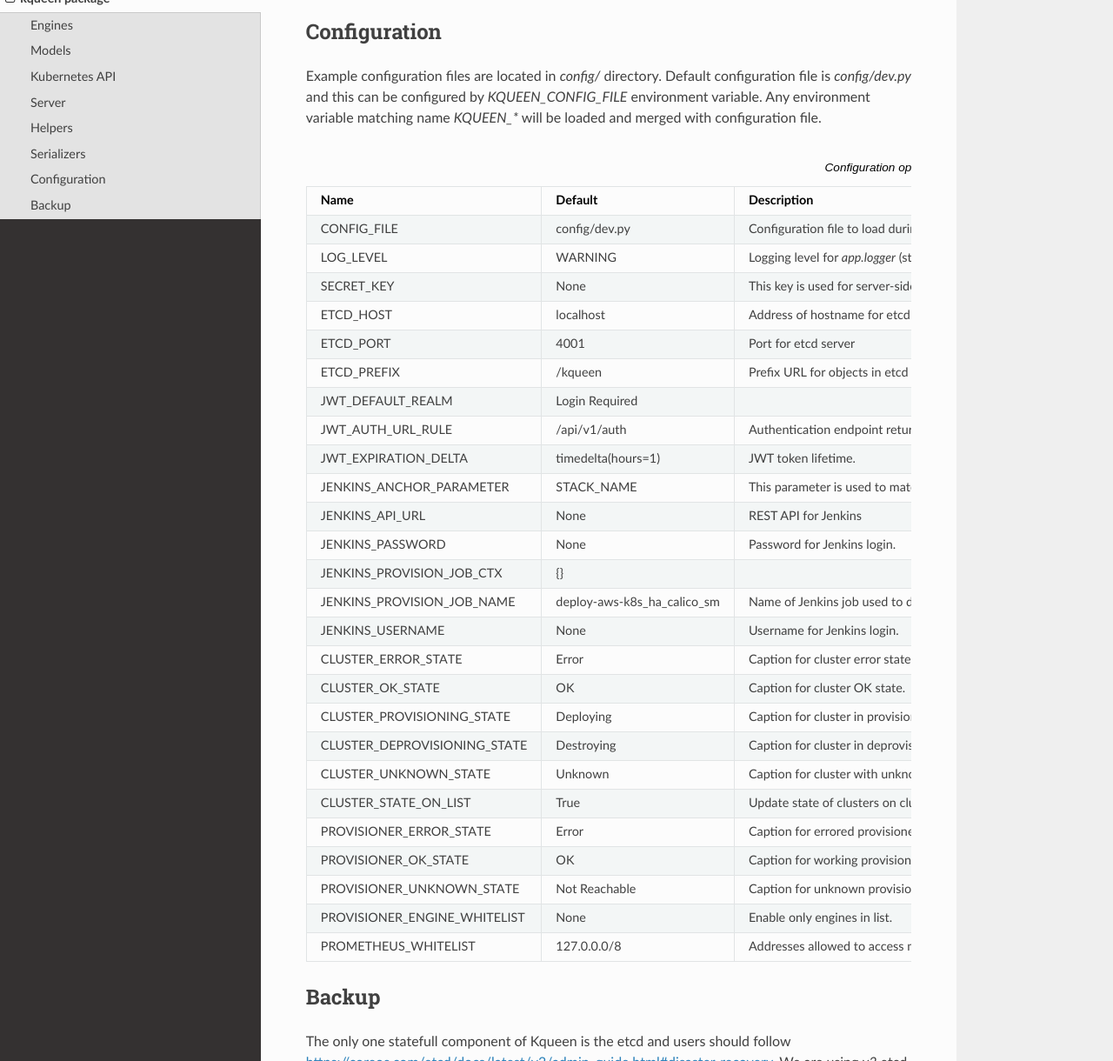
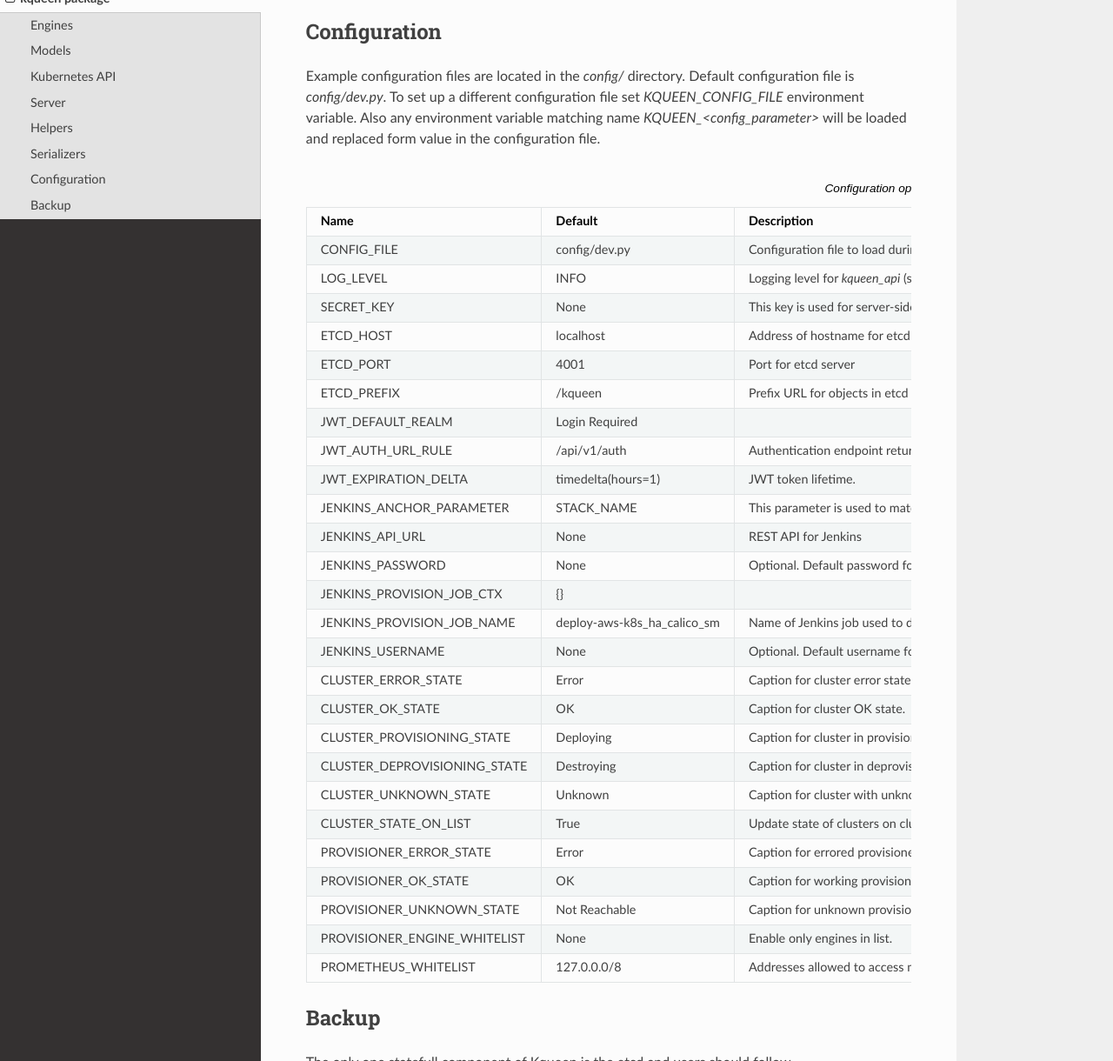
Before and after one commit to Mirantis/kqueen, a Sphinx documentation site: the page built from docs/kqueen.rst, in a window 1280 px wide and 1400 px high, scrolled down 1040 px, cut to the strip 180-1400 px from the top of the window. Shown: the whole strip at 87% size. Built offline with Sphinx 7.4.7 and the Read the Docs theme 2.0.0, drawn with Linux system fonts in a browser that asks for light colours.

Commit message:
[DOCS] Update 'Configuration' section
- Mark Jenkins username\password optional
- Update default log level

```diff
--- a/docs/kqueen.rst
+++ b/docs/kqueen.rst
@@ -52,7 +52,9 @@ Serializers
 Configuration
 --------------
 
-Example configuration files are located in `config/` directory. Default configuration file is `config/dev.py` and this can be configured by `KQUEEN_CONFIG_FILE` environment variable. Any environment variable matching name `KQUEEN_*` will be loaded and merged with configuration file.
+Example configuration files are located in the `config/` directory. Default configuration file is `config/dev.py`.
+To set up a different configuration file set `KQUEEN_CONFIG_FILE` environment variable. Also any environment variable
+matching name `KQUEEN_<config_parameter>` will be loaded and replaced form value in the configuration file.
 
 .. list-table:: Configuration options
     :header-rows: 1
@@ -67,12 +69,12 @@ Example configuration files are located in `config/` directory. Default configur
       - Configuration file to load during startup
 
     * - LOG_LEVEL
-      - WARNING
-      - Logging level for `app.logger` (string)
+      - INFO
+      - Logging level for `kqueen_api` (string)
 
     * - SECRET_KEY
       - None
-      - This key is used for server-side encryption (cookies, secret database fields).
+      - This key is used for server-side encryption (cookies, secret database fields). Length must be at least 16 characters
     * - ETCD_HOST
       - localhost
       - Address of hostname for etcd server
@@ -102,7 +104,7 @@ Example configuration files are located in `config/` directory. Default configur
       - REST API for Jenkins
     * - JENKINS_PASSWORD
       - None
-      - Password for Jenkins login.
+      - Optional. Default password for Jenkins login. Is not used in UI
     * - JENKINS_PROVISION_JOB_CTX
       - {}
       -
@@ -111,7 +113,7 @@ Example configuration files are located in `config/` directory. Default configur
       - Name of Jenkins job used to deploy cluster.
     * - JENKINS_USERNAME
       - None
-      - Username for Jenkins login.
+      - Optional. Default username for Jenkins login. Is not used in UI
 
     * - CLUSTER_ERROR_STATE
       - Error
```
